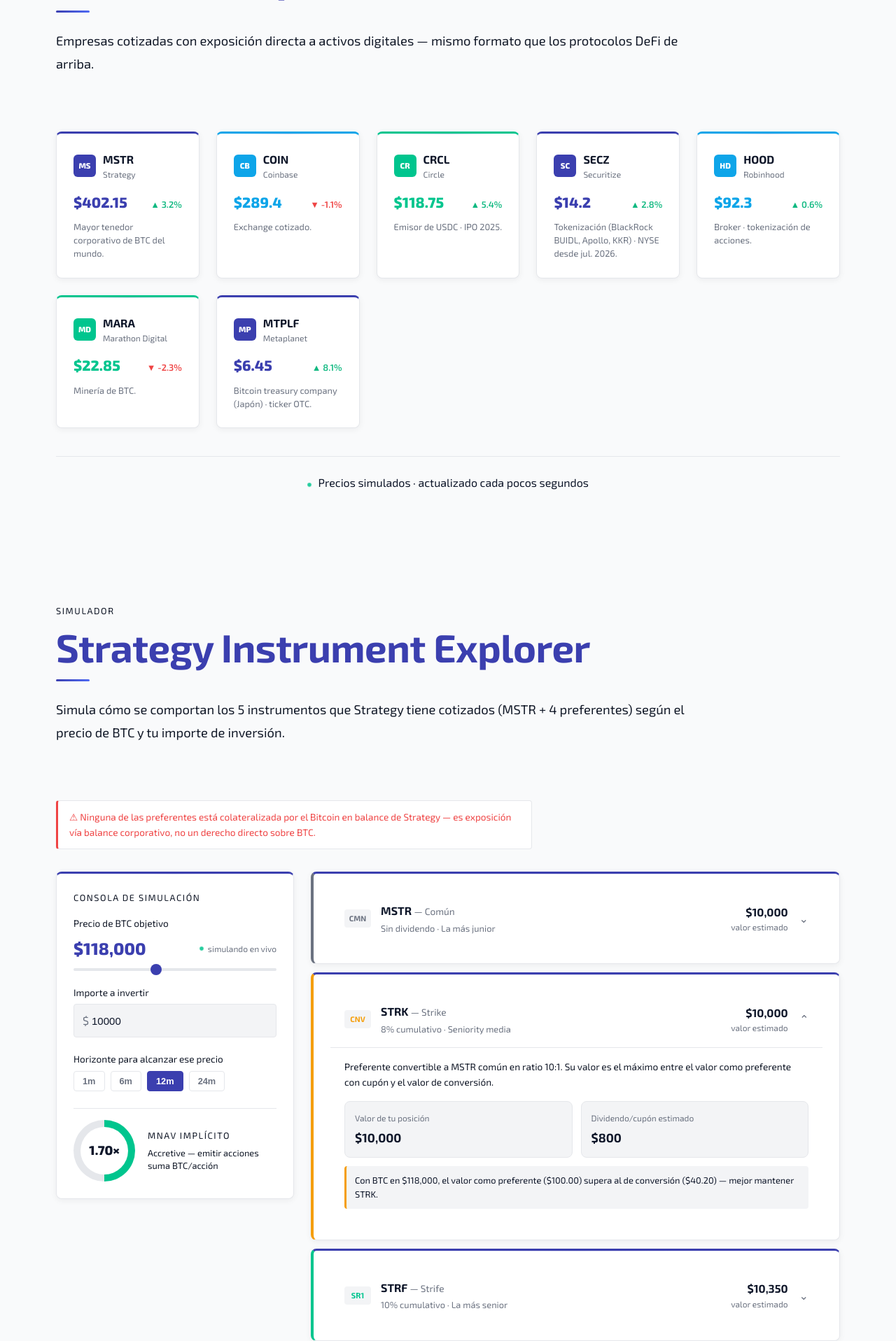
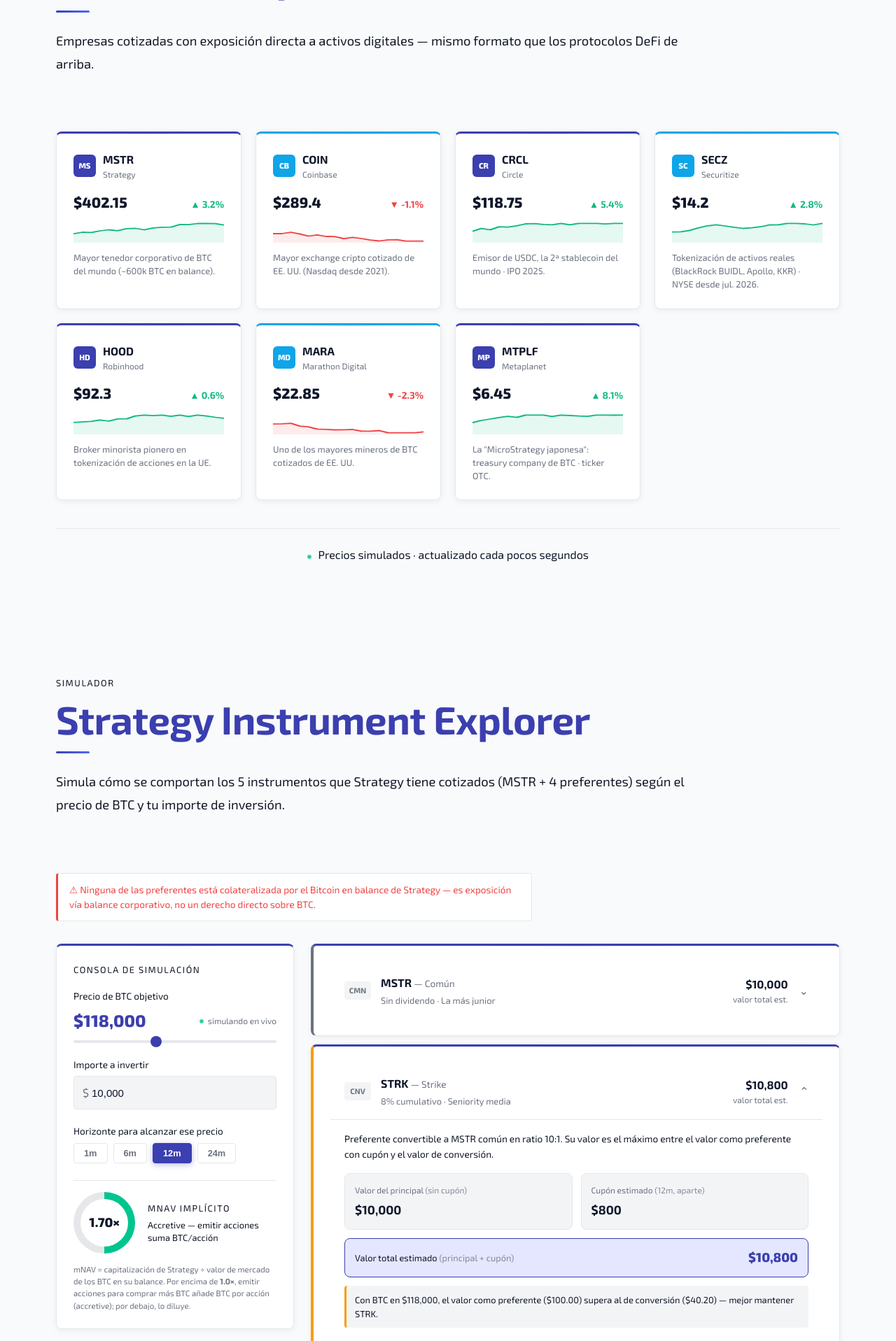
Before and after one commit to gilatronico/personal_webpage, a Django app: page / in a window 1280 px wide, after a click on "Web3". Shown: the part 1159-3076 px from the top of the page at 70% size. Run offline with Django 4.2, Linux system fonts and the light colour scheme.

Commit message:
Web3 sim: fix colores delta, total principal+cupón, sparklines, grid 4col

```diff
--- a/landing/templates/landing/index_professional.html
+++ b/landing/templates/landing/index_professional.html
@@ -899,18 +899,21 @@
                                 <label class="strategy-label" for="investAmount">Importe a invertir</label>
                                 <div class="strategy-input-wrap">
                                     <span>$</span>
-                                    <input type="number" id="investAmount" value="10000" min="0"
-                                        aria-label="Importe a invertir">
+                                    <input type="text" id="investAmount" value="10,000" inputmode="numeric"
+                                        autocomplete="off" aria-label="Importe a invertir">
                                 </div>
 
                                 <label class="strategy-label">Horizonte para alcanzar ese precio</label>
                                 <div class="strategy-horizon-group" id="horizonGroup" role="group"
                                     aria-label="Horizonte temporal">
-                                    <button type="button" class="strategy-horizon-btn" data-months="1">1m</button>
-                                    <button type="button" class="strategy-horizon-btn" data-months="6">6m</button>
-                                    <button type="button" class="strategy-horizon-btn active"
-                                        data-months="12">12m</button>
-                                    <button type="button" class="strategy-horizon-btn" data-months="24">24m</button>
+                                    <button type="button" class="strategy-horizon-btn" data-months="1"
+                                        aria-pressed="false">1m</button>
+                                    <button type="button" class="strategy-horizon-btn" data-months="6"
+                                        aria-pressed="false">6m</button>
+                                    <button type="button" class="strategy-horizon-btn active" data-months="12"
+                                        aria-pressed="true">12m</button>
+                                    <button type="button" class="strategy-horizon-btn" data-months="24"
+                                        aria-pressed="false">24m</button>
                                 </div>
 
                                 <div class="strategy-mnav-row">
@@ -925,6 +928,9 @@
                                             BTC/acción</div>
                                     </div>
                                 </div>
+                                <p class="strategy-mnav-help">mNAV = capitalización de Strategy ÷ valor de mercado de los
+                                    BTC en su balance. Por encima de <strong>1.0×</strong>, emitir acciones para comprar
+                                    más BTC añade BTC por acción (accretive); por debajo, lo diluye.</p>
                             </div>
                         </div>
 
--- a/static/css/main.css
+++ b/static/css/main.css
@@ -4174,19 +4174,37 @@
 @media (prefers-reduced-motion: reduce) { .live-dot { animation: none; } }
 
 /* Stock cards reuse .protocol-card from main.css; this just adds the ticker badge + trend row */
+/* Grid de 4 columnas en desktop → 4+3 (más equilibrado que el 5+2 de auto-fit). */
+#cryptoStocksGrid { display: grid; grid-template-columns: repeat(2, 1fr); gap: 20px; }
+@media (min-width: 640px) { #cryptoStocksGrid { grid-template-columns: repeat(3, 1fr); } }
+@media (min-width: 960px) { #cryptoStocksGrid { grid-template-columns: repeat(4, 1fr); } }
+
+.stock-card { display: flex; flex-direction: column; }
 .stock-card-head { display: flex; align-items: center; gap: 10px; margin-bottom: 12px; }
 .stock-badge {
   width: 32px; height: 32px; border-radius: 6px; flex-shrink: 0;
   color: #fff; font-weight: 800; font-size: 0.7rem;
   display: flex; align-items: center; justify-content: center;
 }
+.stock-ticker { font-weight: 700; color: var(--text-main); }
+.stock-company { font-size: 0.75rem; color: var(--text-muted); }
 .stock-price-row { display: flex; align-items: baseline; justify-content: space-between; }
-.stock-price { font-size: 1.3rem; font-weight: 800; }
-.stock-change { font-size: 0.8rem; font-weight: 600; }
+/* Precio en color neutro: la única señal semántica rojo/verde es el delta. */
+.stock-price { font-size: 1.3rem; font-weight: 800; color: var(--text-main); }
+.stock-change { font-size: 0.85rem; font-weight: 700; white-space: nowrap; }
 .stock-change.positive { color: #10b981; }
 .stock-change.negative { color: #ef4444; }
 [data-theme="dark"] .stock-change.positive { color: #34d399; }
 [data-theme="dark"] .stock-change.negative { color: #f87171; }
+
+/* Sparkline: color semántico (verde sube / rojo baja), a juego con el delta. */
+.stock-spark { width: 100%; height: 30px; display: block; margin: 12px 0 2px; }
+.stock-spark.positive { color: #10b981; }
+.stock-spark.negative { color: #ef4444; }
+[data-theme="dark"] .stock-spark.positive { color: #34d399; }
+[data-theme="dark"] .stock-spark.negative { color: #f87171; }
+.stock-spark-area { fill: currentColor; opacity: 0.10; stroke: none; }
+
 .stock-note { font-size: 0.8rem; color: var(--text-muted); margin-top: 10px; line-height: 1.5; }
 
 .risk-note {
@@ -4220,10 +4238,17 @@
 
 .strategy-horizon-group { display: flex; gap: 8px; margin-bottom: 24px; }
 .strategy-horizon-btn {
-  padding: 6px 12px; border-radius: var(--radius-sm); border: 1px solid var(--border-color);
+  padding: 6px 14px; border-radius: var(--radius-sm); border: 1px solid var(--border-color);
   background: transparent; color: var(--text-muted); font-weight: 600; font-size: 0.8rem; cursor: pointer;
+  transition: background 150ms ease, color 150ms ease, border-color 150ms ease;
 }
-.strategy-horizon-btn.active { background: var(--color-primary); border-color: var(--color-primary); color: #fff; }
+.strategy-horizon-btn:hover { border-color: var(--color-primary); color: var(--color-primary); }
+.strategy-horizon-btn.active {
+  background: var(--color-primary); border-color: var(--color-primary); color: #fff; font-weight: 700;
+  box-shadow: 0 2px 8px rgba(59, 63, 175, 0.35);
+}
+.strategy-horizon-btn:focus-visible,
+.instrument-head:focus-visible { outline: 2px solid var(--color-primary); outline-offset: 2px; }
 
 .strategy-mnav-row { display: flex; align-items: center; gap: 18px; padding-top: 16px; border-top: 1px solid var(--border-color); }
 .strategy-mnav-ring {
@@ -4236,18 +4261,34 @@
   font-weight: 800; font-size: 1.15rem; color: var(--text-main);
 }
 .strategy-mnav-label { font-size: 0.8rem; color: var(--text-body); line-height: 1.4; }
+.strategy-mnav-help { font-size: 0.72rem; color: var(--text-muted); line-height: 1.5; margin-top: 14px; }
 
 .instrument-row { border-left: 4px solid; margin-bottom: 12px; overflow: hidden; }
 .instrument-head { display: flex; align-items: center; justify-content: space-between; padding: 16px 20px; cursor: pointer; }
 .instrument-head:hover { background: var(--bg-elevated-soft); }
-.instrument-badge { width: 38px; height: 26px; border-radius: var(--radius-sm); background: var(--bg-elevated-soft); font-weight: 700; font-size: 11px; display: flex; align-items: center; justify-content: center; }
+/* Badge neutro: el color por seniority vive solo en la barra lateral izquierda,
+   sin duplicarse aquí — evita competir con el acento índigo de la sección. */
+.instrument-badge { width: 38px; height: 26px; border-radius: var(--radius-sm); background: var(--bg-elevated-soft); color: var(--text-muted); font-weight: 700; font-size: 11px; display: flex; align-items: center; justify-content: center; }
 .instrument-chevron { transition: transform 300ms ease; color: var(--text-muted); }
 .instrument-row.expanded .instrument-chevron { transform: rotate(180deg); }
 .instrument-panel { max-height: 0; opacity: 0; transition: max-height 300ms ease, opacity 300ms ease; overflow: hidden; }
-.instrument-row.expanded .instrument-panel { max-height: 260px; opacity: 1; }
+.instrument-row.expanded .instrument-panel { max-height: 460px; opacity: 1; }
 .instrument-panel-inner { padding: 0 20px 20px; border-top: 1px solid var(--border-color); }
 .instrument-metrics { display: grid; grid-template-columns: 1fr 1fr; gap: 12px; }
 .instrument-metric { background: var(--bg-elevated-soft); border: 1px solid var(--border-color); border-radius: var(--radius-md); padding: 14px; }
+.instrument-metric-label { font-size: 0.75rem; color: var(--text-muted); margin-bottom: 4px; }
+.instrument-metric-hint { color: var(--text-muted); opacity: 0.8; }
+.instrument-metric-value { font-weight: 700; font-size: 1.1rem; color: var(--text-main); }
+/* Fila de total: deja claro que principal y cupón se suman aquí (evita que el
+   usuario intente sumarlos mentalmente de forma inconsistente). */
+.instrument-total {
+  display: flex; align-items: center; justify-content: space-between; gap: 12px;
+  margin-top: 12px; padding: 12px 14px; border-radius: var(--radius-md);
+  background: var(--color-primary-soft); border: 1px solid var(--color-primary);
+}
+.instrument-total-label { font-size: 0.8rem; color: var(--text-body); }
+.instrument-total-value { font-weight: 800; font-size: 1.15rem; color: var(--color-primary); }
+[data-theme="dark"] .instrument-total-value { color: var(--text-main); }
 .instrument-convert-note {
   margin-top: 12px; font-size: 0.8rem; padding: 10px 12px; border-radius: var(--radius-sm);
   border-left: 3px solid var(--color-accent-warm, #F59E0B); background: var(--bg-elevated-soft);
--- a/static/js/web3-simulator.js
+++ b/static/js/web3-simulator.js
@@ -1,21 +1,24 @@
 /* ============================================
    WEB3 SIMULATOR — vanilla JS, no framework.
-   Save as static/js/web3-simulator.js and reference from the
-   #web3 template (see web3-simulator.html).
-   Same math as the HTML prototype approved in design review.
+   static/js/web3-simulator.js
    ============================================ */
 (function () {
   const REF_BTC = 118000;
   const MSTR_REF_PRICE = 402;
 
+  // Nota: el color rojo/verde NO se guarda aquí. La variación (delta) se pinta
+  // siempre en rojo si es negativa y verde si es positiva vía las clases
+  // .stock-change.positive/.negative — es la única señal semántica. El badge y
+  // el borde usan colores de marca (indigo/cyan), decorativos, nunca verde/rojo,
+  // para no competir con la lectura financiera del delta.
   const CRYPTO_STOCKS = [
-    { ticker: 'MSTR', company: 'Strategy', initials: 'MS', price: 402.15, delta: 3.2, positive: true, accent: 'primary', note: 'Mayor tenedor corporativo de BTC del mundo.' },
-    { ticker: 'COIN', company: 'Coinbase', initials: 'CB', price: 289.40, delta: -1.1, positive: false, accent: 'accent', note: 'Exchange cotizado.' },
-    { ticker: 'CRCL', company: 'Circle', initials: 'CR', price: 118.75, delta: 5.4, positive: true, accent: 'success', note: 'Emisor de USDC · IPO 2025.' },
-    { ticker: 'SECZ', company: 'Securitize', initials: 'SC', price: 14.20, delta: 2.8, positive: true, accent: 'primary', note: 'Tokenización (BlackRock BUIDL, Apollo, KKR) · NYSE desde jul. 2026.' },
-    { ticker: 'HOOD', company: 'Robinhood', initials: 'HD', price: 92.30, delta: 0.6, positive: true, accent: 'accent', note: 'Broker · tokenización de acciones.' },
-    { ticker: 'MARA', company: 'Marathon Digital', initials: 'MD', price: 22.85, delta: -2.3, positive: false, accent: 'success', note: 'Minería de BTC.' },
-    { ticker: 'MTPLF', company: 'Metaplanet', initials: 'MP', price: 6.45, delta: 8.1, positive: true, accent: 'primary', note: 'Bitcoin treasury company (Japón) · ticker OTC.' },
+    { ticker: 'MSTR', company: 'Strategy', initials: 'MS', price: 402.15, delta: 3.2, positive: true, note: 'Mayor tenedor corporativo de BTC del mundo (~600k BTC en balance).' },
+    { ticker: 'COIN', company: 'Coinbase', initials: 'CB', price: 289.40, delta: -1.1, positive: false, note: 'Mayor exchange cripto cotizado de EE. UU. (Nasdaq desde 2021).' },
+    { ticker: 'CRCL', company: 'Circle', initials: 'CR', price: 118.75, delta: 5.4, positive: true, note: 'Emisor de USDC, la 2ª stablecoin del mundo · IPO 2025.' },
+    { ticker: 'SECZ', company: 'Securitize', initials: 'SC', price: 14.20, delta: 2.8, positive: true, note: 'Tokenización de activos reales (BlackRock BUIDL, Apollo, KKR) · NYSE desde jul. 2026.' },
+    { ticker: 'HOOD', company: 'Robinhood', initials: 'HD', price: 92.30, delta: 0.6, positive: true, note: 'Broker minorista pionero en tokenización de acciones en la UE.' },
+    { ticker: 'MARA', company: 'Marathon Digital', initials: 'MD', price: 22.85, delta: -2.3, positive: false, note: 'Uno de los mayores mineros de BTC cotizados de EE. UU.' },
+    { ticker: 'MTPLF', company: 'Metaplanet', initials: 'MP', price: 6.45, delta: 8.1, positive: true, note: 'La "MicroStrategy japonesa": treasury company de BTC · ticker OTC.' },
   ];
 
   const INSTRUMENTS = [
@@ -36,6 +39,7 @@
   function clamp(v, a, b) { return Math.max(a, Math.min(b, v)); }
   function fmtUSD(n) { return '$' + Math.round(n).toLocaleString('en-US'); }
   function fmtUSD2(n) { return n.toLocaleString('en-US', { minimumFractionDigits: 2, maximumFractionDigits: 2 }); }
+  function fmtThousands(n) { return (n || 0).toLocaleString('en-US'); }
 
   function computeMNAV(btcPrice) {
     const ratio = btcPrice / REF_BTC;
@@ -53,9 +57,31 @@
       case 'blue': return cssVar('--color-primary');
       case 'primary': return cssVar('--color-primary');
       case 'accent': return cssVar('--color-accent');
-      case 'success': return cssVar('--color-success') || '#00C58E';
       default: return cssVar('--text-main');
     }
+  }
+
+  // Mini-gráfico de tendencia determinista por ticker. La forma general respeta
+  // el signo del delta (sube si positive) y el color es semántico (verde/rojo).
+  function sparkline(seedKey, positive) {
+    const pts = 18, w = 100, h = 30;
+    let seed = 0;
+    for (let i = 0; i < seedKey.length; i++) seed += seedKey.charCodeAt(i) * (i + 1);
+    const rand = () => { seed = (seed * 9301 + 49297) % 233280; return seed / 233280; };
+    const vals = [];
+    let v = 0.5;
+    for (let i = 0; i < pts; i++) {
+      const drift = (positive ? 1 : -1) * 0.035;         // tendencia coherente con el signo
+      v += (rand() - 0.5) * 0.22 + drift;
+      v = clamp(v, 0.08, 0.92);
+      vals.push(v);
+    }
+    const pathPts = vals.map((val, i) => `${((i / (pts - 1)) * w).toFixed(1)},${((1 - val) * h).toFixed(1)}`).join(' ');
+    const areaPts = `0,${h} ${pathPts} ${w},${h}`;
+    return `<svg class="stock-spark ${positive ? 'positive' : 'negative'}" viewBox="0 0 ${w} ${h}" preserveAspectRatio="none" aria-hidden="true" focusable="false">
+      <polygon class="stock-spark-area" points="${areaPts}"></polygon>
+      <polyline points="${pathPts}" fill="none" stroke="currentColor" stroke-width="1.8" stroke-linejoin="round" stroke-linecap="round"></polyline>
+    </svg>`;
   }
 
   let state = {
@@ -69,22 +95,25 @@
   function renderStocks() {
     const grid = document.getElementById('cryptoStocksGrid');
     if (!grid) return;
-    grid.innerHTML = CRYPTO_STOCKS.map((s) => {
-      const trendColor = s.positive ? 'var(--stock-trend-positive, currentColor)' : 'var(--stock-trend-negative, currentColor)';
-      const accentColor = colorFor(s.accent);
+    // Alternancia de marca (indigo/cyan) — decorativa, nunca verde/rojo.
+    const brandKeys = ['primary', 'accent'];
+    grid.innerHTML = CRYPTO_STOCKS.map((s, i) => {
+      const brand = colorFor(brandKeys[i % brandKeys.length]);
+      const sign = s.positive ? '' : '-';
       return `
-        <div class="protocol-card" style="border-top-color:${accentColor}">
+        <div class="protocol-card stock-card" style="border-top-color:${brand}">
           <div class="stock-card-head">
-            <div class="stock-badge" style="background:${accentColor}">${s.initials}</div>
+            <div class="stock-badge" style="background:${brand}">${s.initials}</div>
             <div>
-              <div style="font-weight:700;color:var(--text-main)">${s.ticker}</div>
-              <div style="font-size:0.75rem;color:var(--text-muted)">${s.company}</div>
+              <div class="stock-ticker">${s.ticker}</div>
+              <div class="stock-company">${s.company}</div>
             </div>
           </div>
           <div class="stock-price-row">
-            <div class="stock-price" style="color:${accentColor}">$${s.price}</div>
-            <div class="stock-change ${s.positive ? 'positive' : 'negative'}">${s.positive ? '▲' : '▼'} ${s.delta}%</div>
+            <div class="stock-price">$${s.price}</div>
+            <div class="stock-change ${s.positive ? 'positive' : 'negative'}">${s.positive ? '▲' : '▼'} ${sign}${Math.abs(s.delta)}%</div>
           </div>
+          ${sparkline(s.ticker, s.positive)}
           <div class="stock-note">${s.note}</div>
         </div>`;
     }).join('');
@@ -107,15 +136,20 @@
     const horizonYears = state.horizonMonths / 12;
     const invest = state.investAmount || 0;
 
-    const valuesByTicker = {
+    // "Principal" = valor de la posición sin contar el cupón.
+    const principalByTicker = {
       MSTR: invest * (mstrPrice / MSTR_REF_PRICE),
       STRK: invest * (strkVal / 100),
       STRF: invest * (strfVal / 100),
       STRD: invest * (strdVal / 100),
       STRC: invest * (strcVal / 100),
     };
+    // "Cupón" = income por dividendos a lo largo del horizonte (aparte del principal).
     const couponByTicker = {};
     Object.keys(YIELD_RATES).forEach((t) => { couponByTicker[t] = invest * YIELD_RATES[t] * horizonYears; });
+    // "Total" = principal + cupón (lo que el usuario intenta sumar mentalmente).
+    const totalByTicker = {};
+    Object.keys(principalByTicker).forEach((t) => { totalByTicker[t] = principalByTicker[t] + (couponByTicker[t] || 0); });
 
     // mNAV ring + readout
     const mnavPct = clamp((mnav - 0.4) / (3 - 0.4), 0, 1) * 100;
@@ -131,9 +165,11 @@
     accordion.innerHTML = INSTRUMENTS.map((inst) => {
       const accentColor = colorFor(inst.color);
       const isExpanded = state.expandedTicker === inst.ticker;
-      const value = valuesByTicker[inst.ticker];
+      const principal = principalByTicker[inst.ticker];
       const coupon = couponByTicker[inst.ticker];
-      const couponFmt = inst.ticker === 'MSTR' ? '— (sin dividendo)' : fmtUSD(coupon);
+      const total = totalByTicker[inst.ticker];
+      const isMstr = inst.ticker === 'MSTR';
+      const couponFmt = isMstr ? '— (sin dividendo)' : fmtUSD(coupon);
       const convertNote = inst.ticker === 'STRK'
         ? (shouldConvert
             ? `Con BTC en ${fmtUSD(btcPrice)}, el valor de conversión ($${fmtUSD2(strkConv)}) supera al valor como preferente ($${fmtUSD2(strkPar)}) — convendría convertir a MSTR.`
@@ -143,7 +179,7 @@
         <div class="protocol-card instrument-row ${isExpanded ? 'expanded' : ''}" style="border-left-color:${accentColor}" data-ticker="${inst.ticker}">
           <div class="instrument-head" role="button" tabindex="0" aria-expanded="${isExpanded}">
             <div style="display:flex;align-items:center;gap:14px">
-              <div class="instrument-badge" style="color:${accentColor}">${inst.code}</div>
+              <div class="instrument-badge">${inst.code}</div>
               <div>
                 <div style="font-weight:700;color:var(--text-main)">${inst.ticker} <span style="font-weight:400;font-size:0.85rem;color:var(--text-muted)">— ${inst.name}</span></div>
                 <div style="font-size:0.8rem;color:var(--text-muted);margin-top:2px">${inst.yieldLabel} · ${inst.seniorityLabel}</div>
@@ -151,8 +187,8 @@
             </div>
             <div style="display:flex;align-items:center;gap:16px">
               <div style="text-align:right">
-                <div style="font-weight:700;color:var(--text-main)">${fmtUSD(value)}</div>
-                <div style="font-size:0.75rem;color:var(--text-muted)">valor estimado</div>
+                <div style="font-weight:700;color:var(--text-main)">${fmtUSD(total)}</div>
+                <div style="font-size:0.75rem;color:var(--text-muted)">valor total est.</div>
               </div>
               <div class="instrument-chevron">⌄</div>
             </div>
@@ -162,13 +198,17 @@
               <div style="font-size:0.85rem;color:var(--text-body);line-height:1.6;margin:16px 0">${inst.description}</div>
               <div class="instrument-metrics">
                 <div class="instrument-metric">
-                  <div style="font-size:0.75rem;color:var(--text-muted);margin-bottom:4px">Valor de tu posición</div>
-                  <div style="font-weight:700;font-size:1.1rem;color:var(--text-main)">${fmtUSD(value)}</div>
+                  <div class="instrument-metric-label">Valor del principal <span class="instrument-metric-hint">(sin cupón)</span></div>
+                  <div class="instrument-metric-value">${fmtUSD(principal)}</div>
                 </div>
                 <div class="instrument-metric">
-                  <div style="font-size:0.75rem;color:var(--text-muted);margin-bottom:4px">Dividendo/cupón estimado</div>
-                  <div style="font-weight:700;font-size:1.1rem;color:var(--text-main)">${couponFmt}</div>
+                  <div class="instrument-metric-label">Cupón estimado <span class="instrument-metric-hint">(${state.horizonMonths}m, aparte)</span></div>
+                  <div class="instrument-metric-value">${couponFmt}</div>
                 </div>
+              </div>
+              <div class="instrument-total">
+                <span class="instrument-total-label">Valor total estimado <span class="instrument-metric-hint">(principal + cupón)</span></span>
+                <span class="instrument-total-value">${fmtUSD(total)}</span>
               </div>
               ${convertNote ? `<div class="instrument-convert-note">${convertNote}</div>` : ''}
             </div>
@@ -187,14 +227,14 @@
       });
     });
 
-    // Summary
+    // Summary — usa el total (principal + cupón) frente a lo invertido.
     const bestReturn = INSTRUMENTS.reduce((best, i) => {
-      const total = valuesByTicker[i.ticker] + (couponByTicker[i.ticker] || 0) - invest;
-      return (best.total === undefined || total > best.total) ? { ticker: i.ticker, total } : best;
+      const net = totalByTicker[i.ticker] - invest;
+      return (best.net === undefined || net > best.net) ? { ticker: i.ticker, net } : best;
     }, {});
     const conservative = mnav < 0.85 ? 'STRF' : 'STRC';
     document.getElementById('summaryText').textContent =
-      `Con BTC en ${fmtUSD(btcPrice)} (mNAV ${mnav.toFixed(2)}×) a ${state.horizonMonths} meses, la opción con mayor rendimiento esperado sobre ${fmtUSD(invest)} invertidos sería ${bestReturn.ticker}, y la más conservadora sería ${conservative}${mnav < 0.85 ? ' (riesgo de estrés de crédito elevado en este escenario)' : '.'}`;
+      `Con BTC en ${fmtUSD(btcPrice)} (mNAV ${mnav.toFixed(2)}×) a ${state.horizonMonths} meses, la opción con mayor valor total esperado sobre ${fmtUSD(invest)} invertidos sería ${bestReturn.ticker}, y la más conservadora sería ${conservative}${mnav < 0.85 ? ' (riesgo de estrés de crédito elevado en este escenario).' : '.'}`;
   }
 
   function renderAll() {
@@ -213,14 +253,25 @@
       state.manualOverride = true;
       renderAll();
     });
-    document.getElementById('investAmount').addEventListener('input', (e) => {
-      state.investAmount = Math.max(0, parseFloat(e.target.value) || 0);
+
+    // Importe con separador de miles: input de texto que se reformatea al escribir.
+    const investEl = document.getElementById('investAmount');
+    investEl.value = fmtThousands(state.investAmount);
+    investEl.addEventListener('input', (e) => {
+      const digits = e.target.value.replace(/[^\d]/g, '');
+      state.investAmount = digits ? parseInt(digits, 10) : 0;
+      e.target.value = digits ? fmtThousands(state.investAmount) : '';
       renderInstruments();
     });
+
     document.querySelectorAll('.strategy-horizon-btn').forEach((btn) => {
       btn.addEventListener('click', () => {
-        document.querySelectorAll('.strategy-horizon-btn').forEach((b) => b.classList.remove('active'));
+        document.querySelectorAll('.strategy-horizon-btn').forEach((b) => {
+          b.classList.remove('active');
+          b.setAttribute('aria-pressed', 'false');
+        });
         btn.classList.add('active');
+        btn.setAttribute('aria-pressed', 'true');
         state.horizonMonths = parseInt(btn.dataset.months, 10);
         renderInstruments();
       });
```
